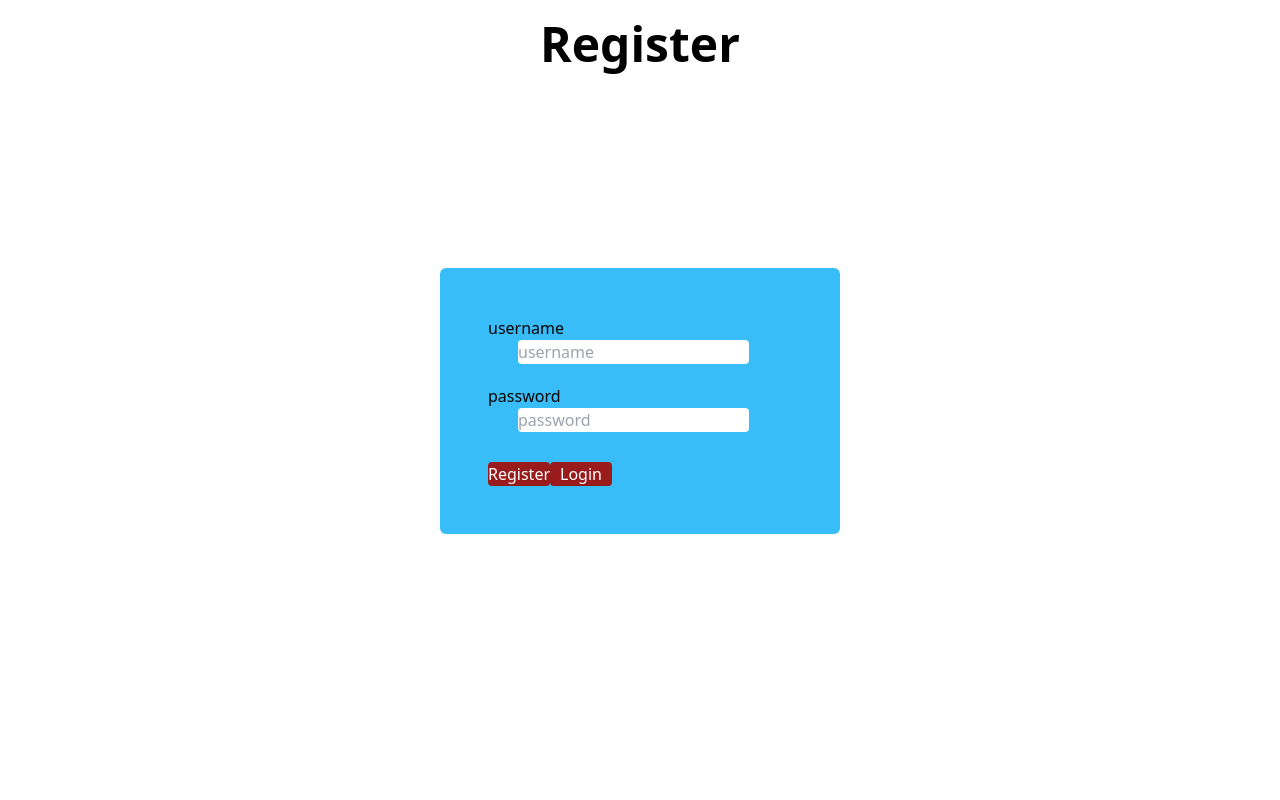
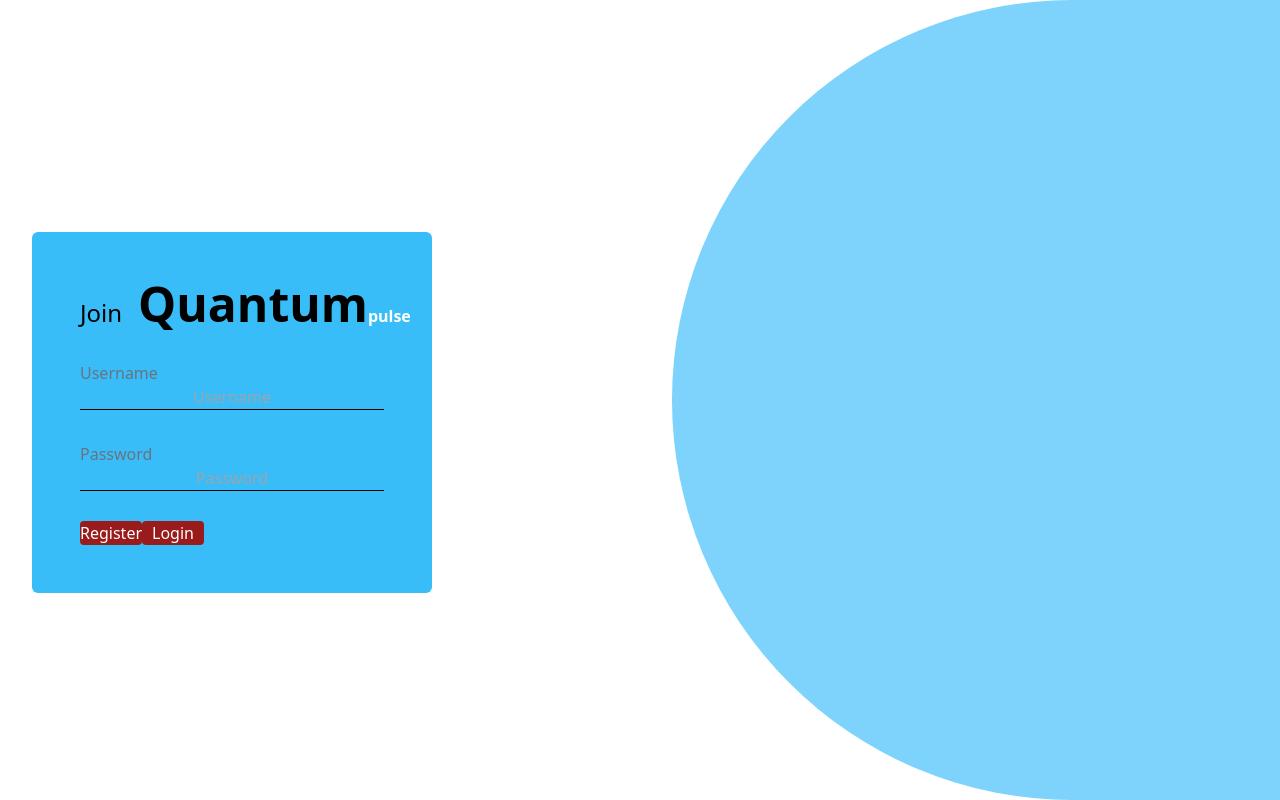
Before and after one commit to demshano/MERN-Blog-Application, a React (Create React App) app in the folder client/: page /register in a window 1280 px wide. Built offline with nearby package versions, Linux system fonts and the light colour scheme.

Commit message:
continuing the styling

```diff
--- a/client/src/component/Header.js
+++ b/client/src/component/Header.js
@@ -76,11 +76,25 @@ export const Header = () => {
       <div className="absolute ml-[650px] mt-[100px]">
         <div className="font-medium tracking-wider">Discover stories, thinking, and expertise </div>
         <div className="font-medium tracking-wider">from writers on any topic</div>
-        <div className="mt-4">
-          <Link to='/register'>
-          <button className="bg-black text-white px-4 py-2 rounded-md tracking-wider">Start Writing</button>
+      {!user_name && (
+          <Link to={'/register'}>
+          <div className="mt-4">
+
+            <button className="bg-black text-white px-4 py-2 rounded-md tracking-wider">Start Writing</button>
+
+          </div>
           </Link>
-        </div>
+      )}
+        {user_name && (
+            <Link to={'/create'}>
+            <div className="mt-4">
+
+              <button className="bg-black text-white px-4 py-2 rounded-md tracking-wider">Start Writing</button>
+
+            </div>
+            </Link>
+        )}
+
       </div>
 
     <nav className='flex gap-[15px]'>
@@ -88,6 +102,7 @@ export const Header = () => {
       {user_name && (
         <>
         <Link to={'/create'}>Create new post</Link>
+
         {/* <Link to={'/login'}> */}
           <a onClick={logOut}>Logout</a>
         {/* </Link> */}
--- a/client/src/pages/Register.js
+++ b/client/src/pages/Register.js
@@ -34,30 +34,84 @@ export const Register = () => {
     }
 
   return (
-    <>
+//     <>
 
-    <h1 className='text-5xl font-bold text-center mt-[20px]'>Register</h1>
+// <div className='w-1/2 h-full bg-sky-300'></div>
 
-    <form onSubmit={register} action="" className='bg-sky-400 max-w-[400px] mx-auto mt-[200px] p-12 rounded-md'>
+//     <h1 className='text-5xl font-bold  mt-[20px]'>Register</h1>
 
-    <div className=''>
-        <label htmlFor="username">username</label>
-        <input className='ml-[30px] rounded' type="text" placeholder='username'
+//     <form onSubmit={register} action="" className='bg-sky-400 max-w-[400px]  mt-[200px] p-12 rounded-md'>
+
+//     <div className=''>
+//         <label htmlFor="username">username</label>
+//         <input className='ml-[30px] rounded' type="text" placeholder='username'
+//         value={userName}
+//         onChange={(ev)=>setUserName(ev.target.value)}
+
+//         />
+
+//     </div>
+
+//     <div className='mt-[20px]'>
+//         <label htmlFor="password">password</label>
+//         <input className='ml-[30px] rounded' type="password" name="" id="" placeholder='password'
+//         value={password}
+//         onChange={(ev)=>setPassword(ev.target.value)}
+
+//         />
+//     </div>
+
+//     <button className='bg-red-800 w-[62px] rounded text-white relative mt-[30px]'>Register</button>
+// <Link to={'/login'}>
+// <button className='bg-red-800 w-[62px] rounded text-white relative mt-[30px]'>Login</button>
+// </Link>
+
+// </form>
+
+
+//     </>
+
+
+<div className="flex h-screen">
+  {/* Left side */}
+
+  <div className="flex-1 p-8">
+    {/* Your form and registration title go here */}
+        <form onSubmit={register} action="" className='bg-sky-400 max-w-[400px]  mt-[200px] p-12 rounded-md'>
+
+        <h1 className="">
+          <span className='text-2xl font-medium'>Join</span>
+          <span className='text-5xl font-bold ml-4'>Quantum</span>
+          <span className='text-white font-bold'>pulse</span>
+        </h1>
+
+        <div className='mt-8'>
+            <label htmlFor="username" className="block text-gray-500 dark:text-gray-400">Username</label>
+            <div className="relative">
+              <input
+                className="block w-full border-b border-black text-center bg-transparent focus:outline-none focus:border-black"
+                type="text"
+                placeholder="Username"
                 value={userName}
-        onChange={(ev)=>setUserName(ev.target.value)}
-
+                onChange={(ev) => setUserName(ev.target.value)}
               />
-
+            </div>
         </div>
 
-    <div className='mt-[20px]'>
-        <label htmlFor="password">password</label>
-        <input className='ml-[30px] rounded' type="password" name="" id="" placeholder='password'
+
+        <div className='mt-8'>
+            <label htmlFor="password" className="block text-gray-500 dark:text-gray-400">Password</label>
+            <div className="relative">
+              <input
+                className="block w-full border-b border-black text-center bg-transparent focus:outline-none focus:border-black "
+                type="password"
+                placeholder="Password"
                 value={password}
-        onChange={(ev)=>setPassword(ev.target.value)}
-
+                onChange={(ev) => setPassword(ev.target.value)}
               />
             </div>
+        </div>
+
 
     <button className='bg-red-800 w-[62px] rounded text-white relative mt-[30px]'>Register</button>
  <Link to={'/login'}>
@@ -65,6 +119,16 @@ export const Register = () => {
  </Link>
 
  </form>
-    </>
+
+
+  </div>
+
+  {/* Right side */}
+  <div className="flex-1 relative overflow-hidden">
+    <div className="absolute top-0 right-0 w-full h-full bg-sky-300 rounded-tl-full rounded-bl-full"></div>
+    {/* Your content for the curved-box goes here */}
+  </div>
+</div>
+
   )
 }
```
Lines whose indentation alone changed are shown as unchanged.
